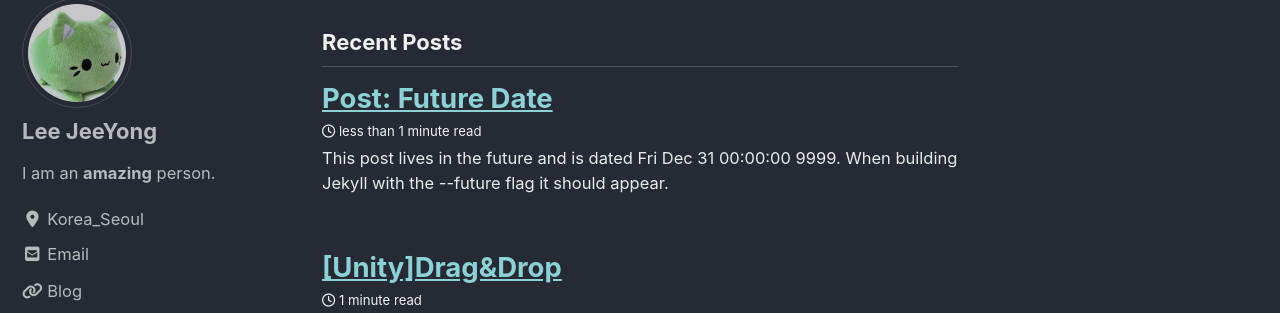
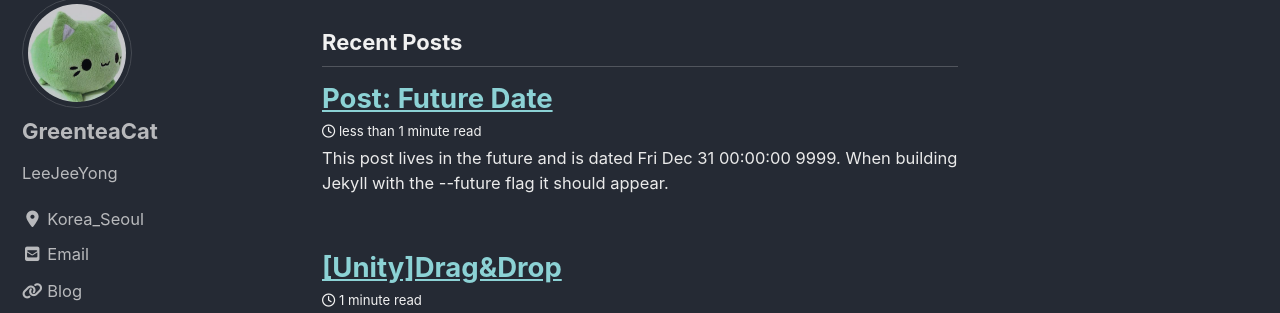
Before and after one commit to Leejeeyong/leejeeyong.github.io, a Jekyll site: the page built from index.html, in a window 1280 px wide. Shown: the part 113-426 px from the top of the page. Built offline with Jekyll 4.4.1, drawn with Linux system fonts in a browser that asks for light colours; cached includes are drawn as plain includes; nearby versions of some CDN libraries; the list of posts is cut into pages by our own code.

Commit message:
Update _config.yml

```diff
--- a/_config.yml
+++ b/_config.yml
@@ -107,9 +107,9 @@ analytics:
 
 # Site Author
 author:
-  name             : "Lee JeeYong"
+  name             : "GreenteaCat"
   avatar           : "/assets/images/bio-photo.png"
-  bio              : "I am an **amazing** person."
+  bio              : "LeeJeeYong"
   location         : "Korea_Seoul"
   email            :
   links:
```
